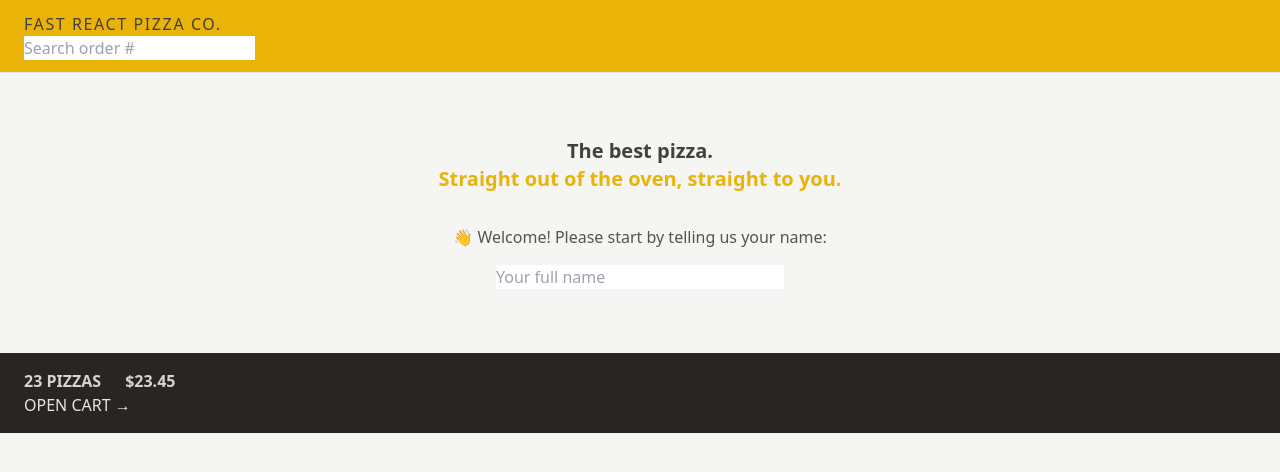
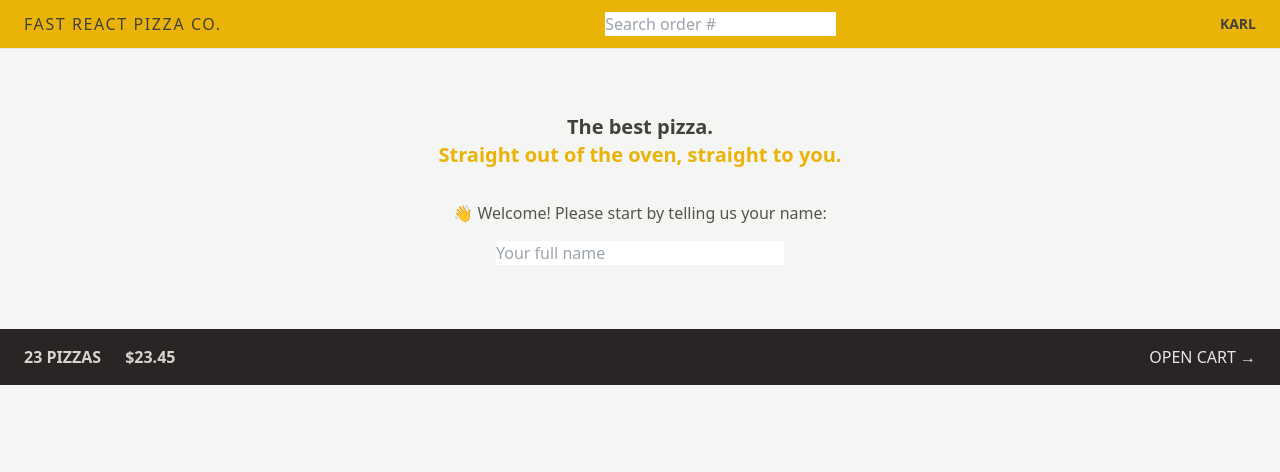
Before and after one commit to karl0223/fast-react-pizza, a React (Vite) app: page / in a window 1280 px wide. Shown: the top 472 px of the page. Built offline with nearby package versions, Linux system fonts and the light colour scheme.

Commit message:
Using Flex Box

```diff
--- a/src/features/cart/CartOverview.jsx
+++ b/src/features/cart/CartOverview.jsx
@@ -2,7 +2,7 @@ import { Link } from "react-router-dom";
 
 function CartOverview() {
   return (
-    <div className="bg-stone-800 px-4 py-4 text-sm uppercase text-stone-200 sm:px-6 md:text-base">
+    <div className="flex items-center justify-between bg-stone-800 px-4 py-4 text-sm uppercase text-stone-200 sm:px-6 md:text-base">
       <p className="space-x-4 font-semibold text-stone-300 sm:space-x-6">
         <span>23 pizzas</span>
         <span>$23.45</span>
--- a/src/features/user/Username.jsx
+++ b/src/features/user/Username.jsx
@@ -1,5 +1,5 @@
 function Username() {
-  return <div className="hidden text-sm font-semibold">Karl</div>;
+  return <div className="hidden text-sm font-semibold md:block">Karl</div>;
 }
 
 export default Username;
--- a/src/ui/Header.jsx
+++ b/src/ui/Header.jsx
@@ -4,7 +4,7 @@ import Username from "../features/user/Username";
 
 function Header() {
   return (
-    <header className="border-b border-stone-200 bg-yellow-500 px-4 py-3 uppercase sm:px-6">
+    <header className="flex items-center justify-between border-b border-stone-200 bg-yellow-500 px-4 py-3 uppercase sm:px-6">
       <Link to="/" className="tracking-widest">
         Fast React Pizza Co.
       </Link>
--- a/src/ui/Home.jsx
+++ b/src/ui/Home.jsx
@@ -2,8 +2,8 @@ import CreateUser from "../features/user/CreateUser";
 
 function Home() {
   return (
-    <div className="my-10 text-center sm:my-16">
-      <h1 className="mb-8 text-xl font-semibold">
+    <div className="my-10 px-4 text-center sm:my-16">
+      <h1 className="mb:text-3xl mb-8 text-xl font-semibold">
         The best pizza.
         <br />
         <span className="text-yellow-500">
```
